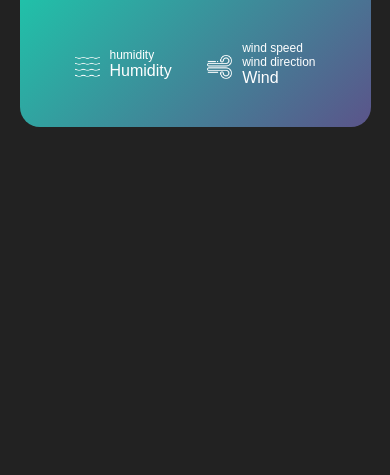
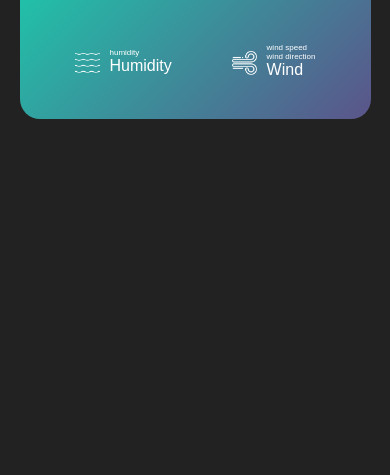
Before and after one commit to AdeNoah/rgp-weather, a plain HTML site: page index.html in a window 390 px wide. Shown: the part 369-844 px from the top of the page. Drawn offline with Linux system fonts and the light colour scheme.

Commit message:
second test on the responsiveness

```diff
--- a/index.html
+++ b/index.html
@@ -27,7 +27,7 @@
                     <img src="./images/humidity.png" alt="">
                     <div>
                         <p class="humidity">humidity</p>
-                        <p>Humidity</p>
+                        <p class="datails-text">Humidity</p>
                     </div>
                 </div>
 
@@ -38,7 +38,7 @@
                             <p class="wind-speed">wind speed</p>
                             <p class="wind-direction">wind direction</p>
                         </div>
-                        <p>Wind</p>
+                        <p class="datails-text">Wind</p>
                     </div>
                 </div>
 
--- a/style.css
+++ b/style.css
@@ -154,11 +154,21 @@ body {
   }
 
   .details {
-    width: ;
+    width: 100%;
   }
 
   .col img {
     width: 25px;
     margin-right: 10px;
   }
+
+  .humidity,
+  .wind {
+    font-size: 8px;
+    margin-top: -4px;
+  }
+
+  .col div .details-text {
+    font-size:10px;
+  }
 }
```
